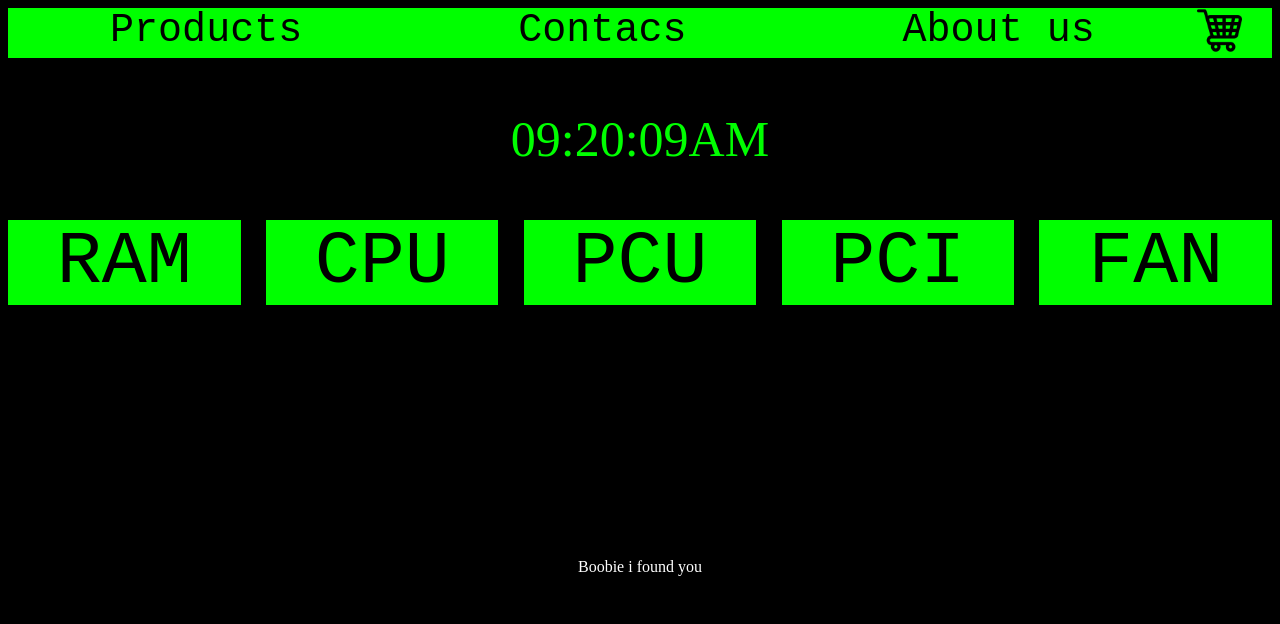
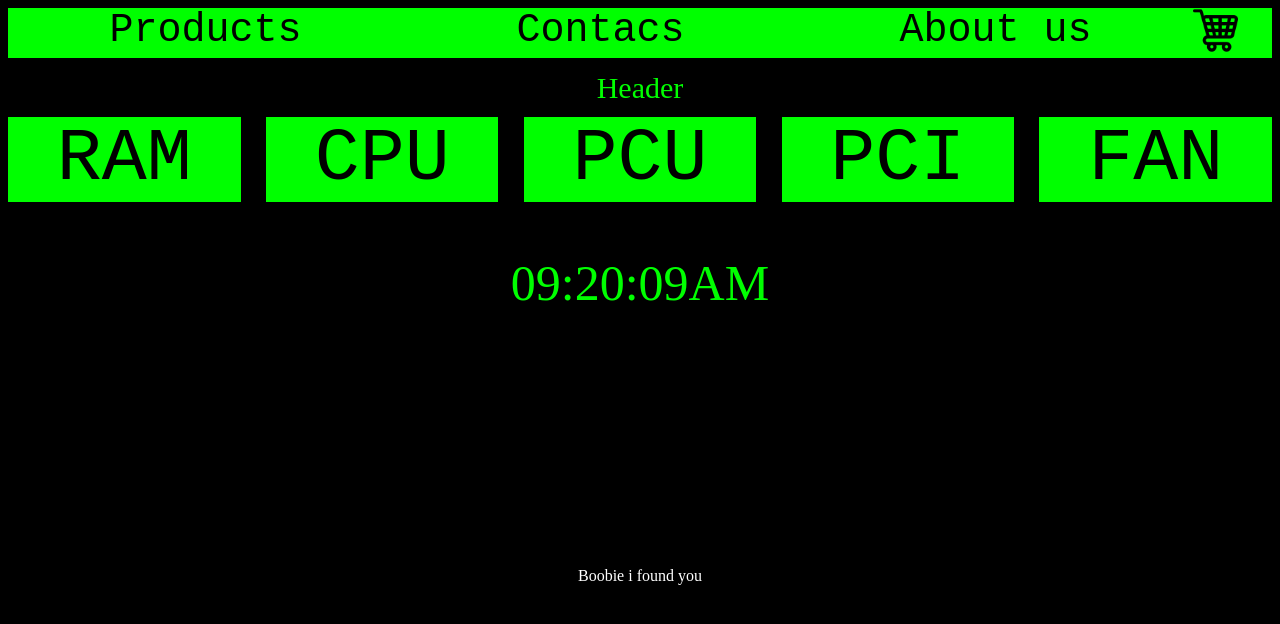
Before and after one commit to a-lexgon-z/gitskola, a plain HTML site: page Webutveckling/Flexbox/index.html in a window 1280 px wide. Drawn offline with Linux system fonts and the light colour scheme.

Commit message:
flexbox uppgift klar

```diff
--- a/Webutveckling/Flexbox/index.html
+++ b/Webutveckling/Flexbox/index.html
@@ -14,7 +14,7 @@
         <div class="items"><a href="#">About us</a></div>
         <div class="cart"><a href="#"></a></div>
     </div>
-    <div id="clock">Welcome to my website</div>
+    <header>Header</header>
     <div class="container">
         <div class="item"><a href="#">RAM</a></div>
         <div class="item"><a href="#">CPU</a></div>
@@ -22,6 +22,7 @@
         <div class="item"><a href="#">PCI</a></div>
         <div class="item"><a href="#">FAN</a></div>
     </div>
+    <div id="clock">Welcome to my website</div>
     <script src="script.js"></script>
     <footer>Boobie i found you</footer>
 </body>
--- a/Webutveckling/Flexbox/style.css
+++ b/Webutveckling/Flexbox/style.css
@@ -1,5 +1,14 @@
 body {
     background-color: black;
+}
+
+header {
+    color: lime;
+    justify-items: center;
+    text-align: center;
+    font-size: 30px;
+    padding-top: 1%;
+    padding-bottom: 1%;
 }
 
 .container {
@@ -31,7 +40,7 @@ body {
 .items {
     width: 20px;
     height: 10px;
-    flex-grow: 1;
+    flex: 1;
     background-color: white;
     text-align: center;
     background-color: lime;
@@ -68,7 +77,7 @@ a:active {
 
 .cart {
     flex-grow: 0.2;
-    background-image:url(/Flexbox/cart.png);
+    background-image:url(/Webutveckling/Flexbox/cart.png);
     background-size: 45px;
     background-repeat: no-repeat;
     align-items: center;
```
